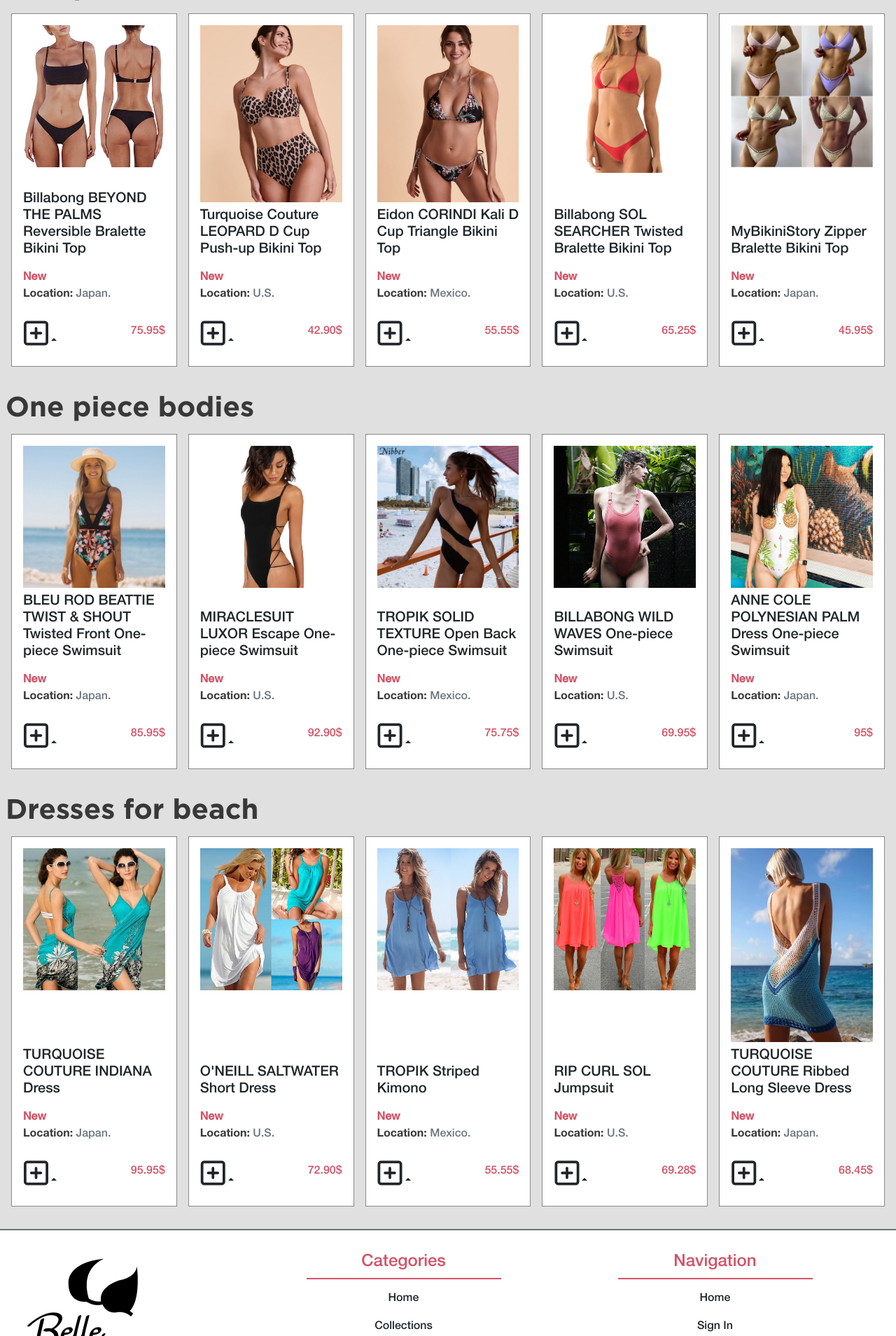
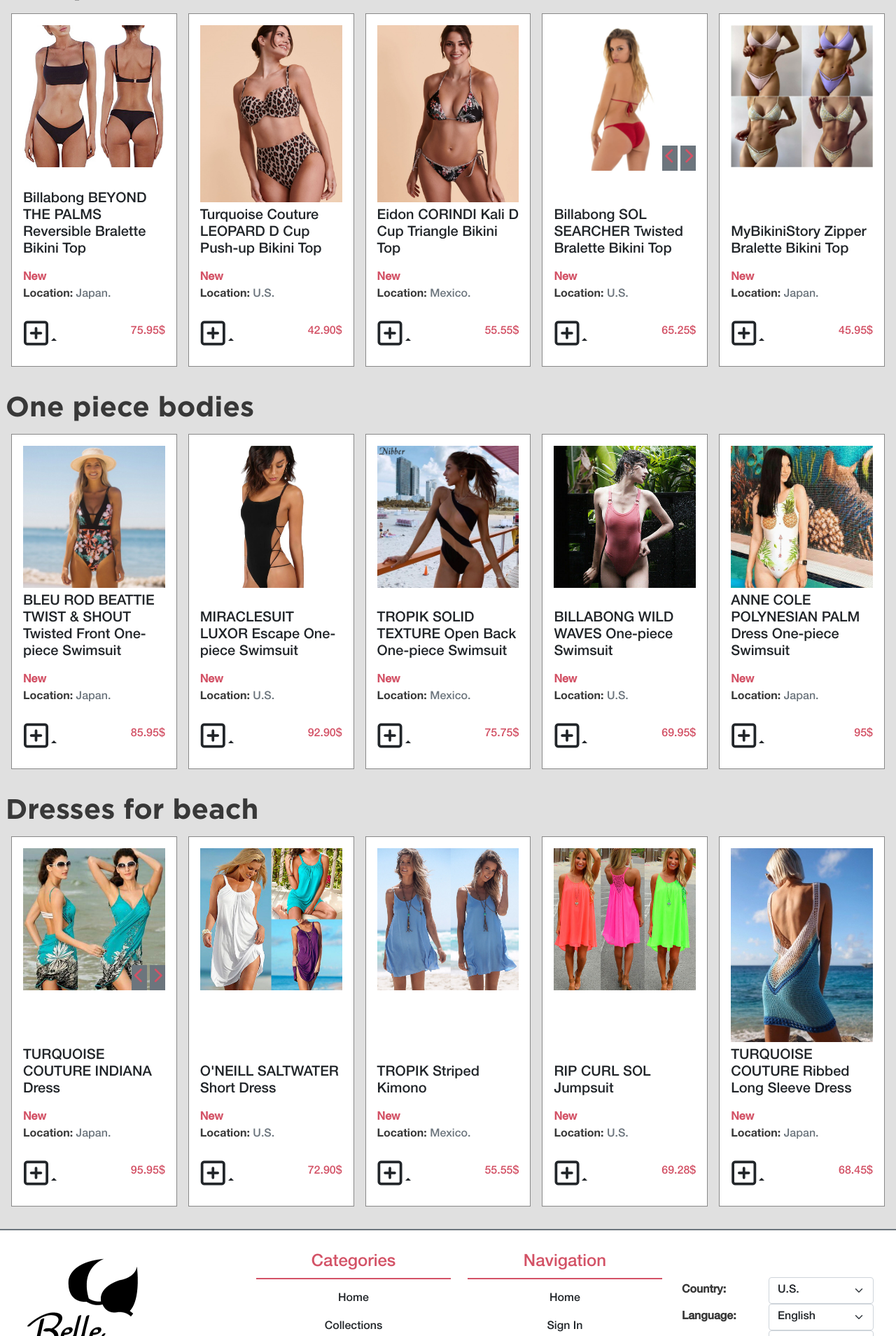
Before and after one commit to carlos-osorio-developer/carlos-osorio-developer.github.io, a PHP site: page / in a window 1280 px wide. Shown: the part 640-2549 px from the top of the page at 70% size. Run offline with PHP 8.4, Linux system fonts and the light colour scheme; some libraries are stand-ins or nearby versions.

Commit message:
Update week4 Microverse capstone project

```diff
--- a/mv-week4-htmlcapstone/assets/css/scss/_search.scss
+++ b/mv-week4-htmlcapstone/assets/css/scss/_search.scss
@@ -11,8 +11,14 @@
     }
 }
 
+/* items-list ================== */
+
 .search-product {
     @extend %flex-column;
+
+    .pink:hover {
+        color: #d62741;
+    }
 }
 
 .hotAds-img {
--- a/mv-week4-htmlcapstone/assets/css/scss/styles.scss
+++ b/mv-week4-htmlcapstone/assets/css/scss/styles.scss
@@ -114,6 +114,10 @@ header {
         width: 200px;
         margin: 0 5px;
     }
+
+    .text-muted:hover {
+        color: rgb(238, 238, 238)!important;
+    }
 }
 
 /* Hots ads ===================== */
@@ -121,6 +125,14 @@ header {
 #carouselHotAds {
     margin-top: 114px;
     background-color: #fff;
+
+    .pink:hover {
+        color: #d62741;
+    }
+}
+
+.carousel-button {
+    width: auto;
 }
 
 .carousel-container {
@@ -132,6 +144,10 @@ header {
 }
 
 /* Items categories ================ */
+
+.text-dark h3:hover {
+    color:#808080;
+}
 
 .item-prev {
     border: $light-dark solid 1px;
@@ -154,6 +170,14 @@ footer {
         text-align: center;
         border-bottom: $maincolor solid 2px;
     }
+
+    .pink:hover {
+        color: #d62741;
+    }
+}
+
+.user-options-item {
+    width: 150px;
 }
 
 .footer-nav,
@@ -161,5 +185,10 @@ footer {
     @extend %flex-column;
 }
 
+.user-options {
+    @extend %flex-column;
+    height: 200px;
+}
+
 @import 'search';
 @import 'queries';
--- a/mv-week4-htmlcapstone/assets/css/styles.css
+++ b/mv-week4-htmlcapstone/assets/css/styles.css
@@ -41,7 +41,7 @@
 
 /* Inheritance */
 .carousel-container, .item-prev, .footer-nav,
-.copyright, .search-product {
+.copyright, .user-options, .search-product {
   display: -webkit-box;
   display: -ms-flexbox;
   display: flex;
@@ -132,10 +132,22 @@ header .searchbar {
   margin: 0 5px;
 }
 
+header .text-muted:hover {
+  color: #eeeeee !important;
+}
+
 /* Hots ads ===================== */
 #carouselHotAds {
   margin-top: 114px;
   background-color: #fff;
+}
+
+#carouselHotAds .pink:hover {
+  color: #d62741;
+}
+
+.carousel-button {
+  width: auto;
 }
 
 .hotAds-img {
@@ -143,6 +155,10 @@ header .searchbar {
 }
 
 /* Items categories ================ */
+.text-dark h3:hover {
+  color: #808080;
+}
+
 .item-prev {
   border: #888888 solid 1px;
   background-color: #fff;
@@ -166,6 +182,18 @@ footer h4 {
   border-bottom: #d35266 solid 2px;
 }
 
+footer .pink:hover {
+  color: #d62741;
+}
+
+.user-options-item {
+  width: 150px;
+}
+
+.user-options {
+  height: 200px;
+}
+
 /* checklist ================== */
 #checklist {
   margin-top: 114px;
@@ -181,6 +209,11 @@ footer h4 {
       -ms-flex: 1 1 150px;
           flex: 1 1 150px;
   margin: 0 auto;
+}
+
+/* items-list ================== */
+.search-product .pink:hover {
+  color: #d62741;
 }
 
 .hotAds-img {
--- a/mv-week4-htmlcapstone/index.html
+++ b/mv-week4-htmlcapstone/index.html
@@ -40,7 +40,7 @@
                 <input type="text" class="form-control d-none d-md-block searchbar" placeholder="Location" aria-label="User's search" aria-describedby="button-search" col="5">
                 <div class="nav-item input-group searchbar">
                     <input type="text" class="form-control" placeholder="I'm searching for:" aria-label="User's search" aria-describedby="button-search" col="5">
-                    <a href="./search.html" class="btn btn-secondary" type="button" id="button-search"><i class="fas fa-search"></i></a>
+                    <a href="./search.html" class="btn btn-secondary" type="button" id="button-search"><span class="visually-hidden">Search Page</span><i class="fas fa-search"></i></a>
                 </div>
             </div>
         </section>
@@ -64,7 +64,6 @@
                         </div>
                     </div>
                 </div>
-                </div>
                 <div class="carousel-item px-5">
                     <div class="carousel-container d-md-flex flex-md-row flex-nowrap">
                         <a href="#"><img src="./assets/img/body4.jpg" class="d-block px-3 hotAds-img" alt="pink body"></a>
@@ -76,7 +75,6 @@
                             <div class="btn-group" role="group">
                                 <button type="button" class="btn btn-danger pink-bg border-0">99$</button>
                                 <button type="button" class="btn btn-danger pink-bg border-0"><i class="fas fa-shopping-cart"></i> Purchase details</button>
-                            </div>
                             </div>
                         </div>
                     </div>
@@ -96,16 +94,15 @@
                         </div>
                     </div>
                 </div>
-                </div>
-            </div>
-            <button class="carousel-control-prev" type="button" data-bs-target="#carouselHotAds"  data-bs-slide="prev">
+                <button class="carousel-button carousel-control-prev" type="button" data-bs-target="#carouselHotAds"  data-bs-slide="prev">
                     <i class="fas fa-chevron-left pink xxl-txt" aria-hidden="true"></i>
                 <span class="visually-hidden">Previous</span>
                 </button>
-            <button class="carousel-control-next" type="button" data-bs-target="#carouselHotAds"  data-bs-slide="next">
+                <button class="carousel-button carousel-control-next" type="button" data-bs-target="#carouselHotAds"  data-bs-slide="next">
                     <i class="fas fa-chevron-right pink xxl-txt" aria-hidden="true"></i>
                 <span class="visually-hidden">Next</span>
                 </button>
+            </div>
         </section>
         <section id="Bikinis" class="m-4 mx-lg-2">
             <h1>Two pieces bikinis</h1>
@@ -168,7 +165,22 @@
                     </div>
                 </div>
                 <div class="item-prev m-2 p-3">
-                    <a href="#"><img class="container-fluid p-0" src="./assets/img/item4-2.jpg" alt="red bikini"></a>
+                    <div id="CarouselBikini" class="carousel slide">
+                        <div class="carousel-inner">
+                            <div class="carousel-item active"><a href="#"><img class="container-fluid p-0" src="./assets/img/item4.jpg" alt="red bikini"></a></div>
+                            <div class="carousel-item"><a href="#"><img class="container-fluid p-0" src="./assets/img/item4-2.jpg" alt="red bikini2"></a></div>
+                        </div>
+                        <div class="position-absolute bottom-0 end-0">
+                            <button title="carousel-button" class="bg-secondary border-0 p-1" type="button" data-bs-target="#CarouselBikini"
+                              data-bs-slide="prev">
+                              <i class="fas fa-chevron-left pink xl-txt" aria-hidden="true"></i>
+                            </button>
+                            <button title="carousel-button" class="bg-secondary border-0 p-1" type="button"
+                              data-bs-target="#CarouselBikini" data-bs-slide="next">
+                              <i class="fas fa-chevron-right pink xl-txt" aria-hidden="true"></i>
+                            </button>
+                          </div>
+                    </div>
                     <div>
                         <a href="#" class="text-dark"><h3 class="py-2">Billabong SOL SEARCHER Twisted Bralette Bikini Top</h3></a>
                         <strong class="pink align-self-start">New</strong>
@@ -311,7 +323,22 @@
             <h1>Dresses for beach</h1>
             <div class="d-md-flex flex-wrap justify-content-center">
                 <div class="item-prev m-2 p-3">
-                <a href="#"><img class="container-fluid p-0" src="./assets/img/dress1.jpg" alt="black bikini"></a>
+                    <div id="CarouselDress" class="carousel slide">
+                        <div class="carousel-inner">
+                            <div class="carousel-item active"><a href="#"><img class="container-fluid p-0" src="./assets/img/dress1.jpg" alt="red bikini"></a></div>
+                            <div class="carousel-item"><a href="#"><img class="container-fluid p-0" src="./assets/img/dress1-2.jpg" alt="red bikini2"></a></div>
+                        </div>
+                        <div class="position-absolute bottom-0 end-0">
+                            <button title="carousel-button" class="bg-secondary border-0 p-1" type="button" data-bs-target="#CarouselDress"
+                              data-bs-slide="prev">
+                              <i class="fas fa-chevron-left pink xl-txt" aria-hidden="true"></i>
+                            </button>
+                            <button title="carousel-button" class="bg-secondary border-0 p-1" type="button"
+                              data-bs-target="#CarouselDress" data-bs-slide="next">
+                              <i class="fas fa-chevron-right pink xl-txt" aria-hidden="true"></i>
+                            </button>
+                          </div>
+                    </div>
                     <div>
                     <a href="#" class="text-dark"><h3 class="py-2">TURQUOISE COUTURE INDIANA Dress</h3></a>
                     <strong class="pink align-self-start">New</strong>
@@ -432,13 +459,42 @@
                     <li class="nav-link"><a class="text-dark" href="index.html">HELP</a></li>
                 </ul>
             </div>
+            <div class="user-options ps-3 container-fluid d-none d-lg-flex align-items-lg-start justify-content-center col-md-3">
+                <div class="w-100 d-flex align-items-center justify-content-between">
+                    <strong>Country: </strong>
+                    <select class="user-options-item form-select d-none d-md-block searchbar" aria-label="Default select example">
+                        <option selected>U.S.</option>
+                        <option value="1">Spain</option>
+                        <option value="2">Mexico</option>
+                        <option value="3">Germany</option>
+                    </select>
+                </div>
+                <div class="w-100 d-flex align-items-center justify-content-between">
+                    <strong>Language: </strong>
+                    <select class="user-options-item form-select d-none d-md-block searchbar" aria-label="Default select example">
+                        <option selected>English</option>
+                        <option value="1">Spanish</option>
+                        <option value="2">Arabic</option>
+                        <option value="3">Portuguese</option>
+                    </select>
+                </div>
+                <div class="w-100 d-flex align-items-center justify-content-between">
+                    <strong>Currency: </strong>
+                    <select class="user-options-item form-select d-none d-md-block searchbar" aria-label="Default select example">
+                        <option selected>U.S. Dollar $</option>
+                        <option value="1">Euro €</option>
+                        <option value="2">Mexican Pesos</option>
+                        <option value="3">Reales</option>
+                    </select>
+                </div>
+            </div>
         </nav>
-        <section class="copyright d-md-flex flex-md-row justify-content-md-between align-items-md-baseline">
-            <p class="sm-txt">Copyright© 2015 BelleBikinis.com. All Rights Reserved. Designed by Mohammed Awad.</p>
+        <section class="copyright d-md-flex flex-md-row justify-content-md-between align-items-md-baseline border-top border-secondary">
+            <p class="pt-2 sm-txt">Copyright© 2021. All Rights Reserved. Designed by Mohammed Awad. Developed by Carlos Osorio</p>
             <ul class="social list-group list-group-horizontal list-unstyled">
-                <li class="display-6"><a href="#"><i class="small footer-icon fab fa-facebook-square pink"></i></a></li>
-                <li class="ms-2 display-6"><a href="#"><i class="small footer-icon fab fa-twitter pink"></i></a></li>
-                <li class="ms-2 display-6"><a href="#"><i class="small footer-icon fab fa-instagram pink"></i></a></li>
+                <li class="display-6"><a href="#"><i class="small footer-icon fab fa-facebook-square pink"></i><span class="visually-hidden">Facebook</span></a></li>
+                <li class="ms-2 display-6"><a href="#"><i class="small footer-icon fab fa-twitter pink"></i><span class="visually-hidden">Twitter</span></a></li>
+                <li class="ms-2 display-6"><a href="#"><i class="small footer-icon fab fa-instagram pink"></i><span class="visually-hidden">Instagram</span></a></li>
             </ul>
         </section>
     </footer>
```
Also changed, not shown: mv-week4-htmlcapstone/search.html (+52 -8 lines), 1 other file. Lines whose indentation alone changed are shown as unchanged.
